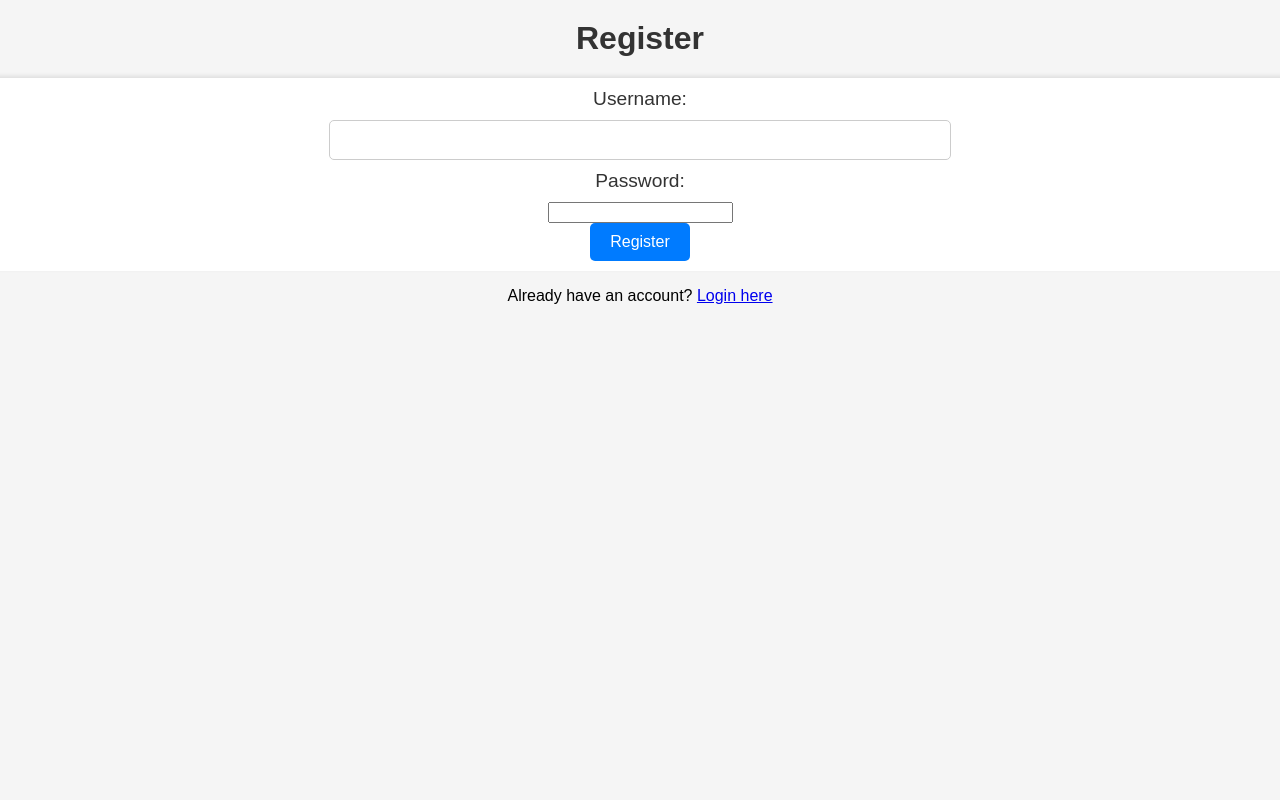
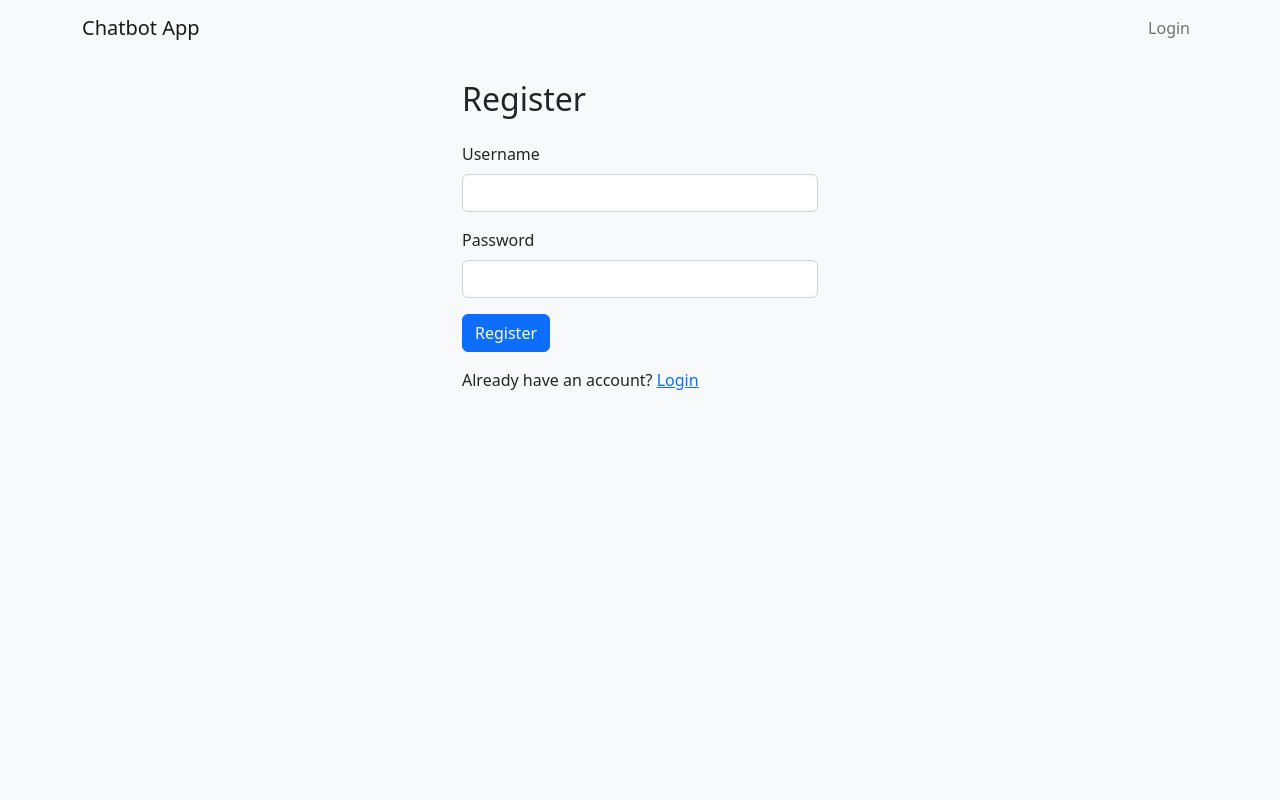
Before and after one commit to lukeckprobierts/KZUhelp, a Flask app: page /register in a window 1280 px wide. Run offline with Flask 3, Linux system fonts and the light colour scheme.

Commit message:
completely refactored/rewrote the App. now allows for easier RAG support, less messy code. Full chatbot functionality. Prepared for installation of chromaDB-based RAG. Documentation vastly improved(added README and requirements.txt)

```diff
--- a/app.py
+++ b/app.py
@@ -1,107 +1,190 @@
-from flask import Flask, render_template, request, redirect, url_for, flash, session, Response, stream_with_context
-from flask_sqlalchemy import SQLAlchemy
-from flask_login import LoginManager, UserMixin, login_user, login_required, logout_user, current_user
+from flask import Flask, render_template, request, redirect, url_for, flash, session, Response, jsonify, stream_with_context
 from config import Config
-from ollama import chat
-import uuid
-
+from extensions import db  # Import db from the new file
+import requests
+import json
+from werkzeug.security import generate_password_hash, check_password_hash
+import ollama
 app = Flask(__name__)
 app.config.from_object(Config)
-app.config['SQLALCHEMY_DATABASE_URI'] = 'sqlite:///app.db'
-app.config['SQLALCHEMY_TRACK_MODIFICATIONS'] = False
-app.secret_key = 'your_secret_key'
+db.init_app(app)
 
-db = SQLAlchemy(app)
-login_manager = LoginManager(app)
-login_manager.login_view = 'login'
+# Import models AFTER db is initialized
+from models import User, ChatSession, Message
 
-class User(UserMixin, db.Model):
-    id = db.Column(db.Integer, primary_key=True)
-    username = db.Column(db.String(150), unique=True, nullable=False)
-    password = db.Column(db.String(150), nullable=False)
 
-class Conversation(db.Model):
-    id = db.Column(db.Integer, primary_key=True)
-    user_id = db.Column(db.Integer, db.ForeignKey('user.id'), nullable=False)
-    role = db.Column(db.String(10), nullable=False)
-    content = db.Column(db.Text, nullable=False)
 
-with app.app_context():
-    db.create_all()
+# Helper: Login required decorator
 
-@login_manager.user_loader
-def load_user(user_id):
-    return User.query.get(int(user_id))
+from functools import wraps
+def login_required(f):
+    @wraps(f)
+    def decorated_function(*args, **kwargs):
+        if "user_id" not in session:
+            return redirect(url_for('login'))
+        return f(*args, **kwargs)
+    return decorated_function
+
+
+# Routes for Authentication
+
+@app.route('/register', methods=['GET', 'POST'])
+def register():
+    if request.method == 'POST':
+        username = request.form.get("username")
+        password = request.form.get("password")
+        if not username or not password:
+            flash("Username and password required", "danger")
+            return redirect(url_for('register'))
+        # Check if user exists
+        if User.query.filter_by(username=username).first():
+            flash("Username already exists", "warning")
+            return redirect(url_for('register'))
+        # Create user and hash password
+        new_user = User(username=username, password_hash=generate_password_hash(password))
+        db.session.add(new_user)
+        db.session.commit()
+        flash("Registration successful. Please log in.", "success")
+        return redirect(url_for('login'))
+    return render_template("register.html")
 
 @app.route('/login', methods=['GET', 'POST'])
 def login():
     if request.method == 'POST':
-        username = request.form['username']
-        password = request.form['password']
+        username = request.form.get("username")
+        password = request.form.get("password")
         user = User.query.filter_by(username=username).first()
-        if user and user.password == password:
-            login_user(user)
-            return redirect(url_for('home'))
+        if user and check_password_hash(user.password_hash, password):
+            session["user_id"] = user.id
+            session["username"] = user.username
+            return redirect(url_for('chat'))
         else:
-            flash('Invalid username or password')
-    return render_template('login.html')
+            flash("Invalid credentials", "danger")
+            return redirect(url_for('login'))
+    return render_template("login.html")
 
 @app.route('/logout')
-@login_required
 def logout():
-    logout_user()
+    session.clear()
+    flash("Logged out successfully", "success")
     return redirect(url_for('login'))
 
-@app.route('/register', methods=['GET', 'POST'])
-def register():
-    if request.method == 'POST':
-        username = request.form['username']
-        password = request.form['password']
-        if User.query.filter_by(username=username).first():
-            flash('Username already exists')
-        else:
-            new_user = User(username=username, password=password)
-            db.session.add(new_user)
-            db.session.commit()
-            login_user(new_user)
-            return redirect(url_for('home'))
-    return render_template('register.html')
+# Chat Interface & Session Management, setting up routes for chat sessions, login, registration, and chat history.
 
-def ChatBot_query(user_id, prompt):
-    # Retrieve the conversation history for the user
-    conversation_history = Conversation.query.filter_by(user_id=user_id).all()
+@app.route('/')
+@login_required
+def index():
+    return redirect(url_for('chat'))
 
-    # Add the new user prompt to the conversation history
-    new_user_message = Conversation(user_id=user_id, role='user', content=prompt)
-    db.session.add(new_user_message)
+@app.route('/chat')
+@login_required
+def chat():
+    # Load user sessions for sidebar
+    user_sessions = ChatSession.query.filter_by(user_id=session["user_id"]).all()
+    if not user_sessions:
+        # Create a default session if none exists
+        default_session = ChatSession(name="Default Chat", user_id=session["user_id"])
+        db.session.add(default_session)
+        db.session.commit()
+        user_sessions = [default_session]
+    return render_template("chat.html", sessions=user_sessions)
+
+
+@app.route('/create_session', methods=['POST'])
+@login_required
+def create_session():
+    name = request.form.get("session_name", "New Chat")
+    new_session = ChatSession(name=name, user_id=session["user_id"])
+    db.session.add(new_session)
+    db.session.commit()
+    return redirect(url_for('chat'))
+
+@app.route('/rename_session/<int:session_id>', methods=['POST'])
+@login_required
+def rename_session(session_id):
+    new_name = request.form.get("new_name")
+    chat_session = ChatSession.query.filter_by(id=session_id, user_id=session["user_id"]).first()
+    if chat_session and new_name:
+        chat_session.name = new_name
+        db.session.commit()
+    return redirect(url_for('chat'))
+
+@app.route('/delete_session/<int:session_id>', methods=['POST'])
+@login_required
+def delete_session(session_id):
+    chat_session = ChatSession.query.filter_by(id=session_id, user_id=session["user_id"]).first()
+    if chat_session:
+        db.session.delete(chat_session)
+        db.session.commit()
+    return redirect(url_for('chat'))
+
+@app.route('/chat_history/<int:session_id>')
+@login_required
+def chat_history(session_id):
+    chat_session = ChatSession.query.filter_by(id=session_id, user_id=session["user_id"]).first_or_404()
+    messages = Message.query.filter_by(session_id=chat_session.id).order_by(Message.timestamp.asc()).all()
+    history = [{"is_user": msg.is_user, "content": msg.content, "timestamp": msg.timestamp.isoformat()} for msg in messages]
+    return jsonify(history)
+
+# Chat message sending and streaming response
+
+OLLAMA_API_URL = "http://localhost:11434/api/generate"
+
+
+
+def stream_and_save_response(user_message, chat_session):
+    complete_response = ""
+    try:
+        # Call the Ollama chat function with the hardcoded model.
+        # have to replace this with a choose model function later.
+        # For now, we are using the gemma3:27b model, best thing that runs on my current nvidia p40 gpu.
+        # The stream=True parameter allows for streaming responses.
+        # The generator yields each chunk of the response as it's received., yield is used instead of return because we want to stream the response.
+        # The stream_with_context function keeps the request context active while streaming.
+        stream = ollama.chat('gemma3:27b', [{'role': 'user', 'content': user_message}], stream=True)
+        for chunk in stream:
+            text_chunk = chunk['message']['content']
+            complete_response += text_chunk
+            yield text_chunk  # Yield each chunk as it's received.
+        yield "\n"  # Optionally yield a new line.
+    except Exception as e:
+        error_msg = f"Error: {e}"
+        yield error_msg
+        complete_response = error_msg
+    # Save the complete response to the DB.
+    bot_msg = Message(session_id=chat_session.id, is_user=False, content=complete_response)
+    db.session.add(bot_msg)
     db.session.commit()
 
-    # Prepare the conversation history for the chat API
-    messages = [{'role': conv.role, 'content': conv.content} for conv in conversation_history]
-    messages.append({'role': 'user', 'content': prompt})
+@app.route('/send_message', methods=['POST'])
+@login_required
+def send_message():
+    data = request.get_json()
+    user_message = data.get("message")
+    session_id = data.get("session_id")
 
-    # Call the chat API with the updated conversation history
-    stream = chat(
-        model='gemma3:27b',
-        messages=messages,
-        stream=True,
+    # make sure the chat session exists.
+    chat_session = ChatSession.query.filter_by(id=session_id, user_id=session["user_id"]).first()
+    if not chat_session:
+        return jsonify({"error": "Chat session not found"}), 404
+
+    # Save the user's message.
+    user_msg = Message(session_id=chat_session.id, is_user=True, content=user_message)
+    db.session.add(user_msg)
+    db.session.commit()
+
+    # Wrap the generator with stream_with_context to keep the request context active.
+    return Response(
+        stream_with_context(stream_and_save_response(user_message, chat_session)),
+        mimetype='text/plain'
     )
 
-    # Process the response and update the conversation history
-    for chunk in stream:
-        message_content = chunk['message']['content']
-        new_assistant_message = Conversation(user_id=user_id, role='assistant', content=message_content)
-        db.session.add(new_assistant_message)
-        db.session.commit()
-        yield f"{message_content}"
 
-@app.route("/", methods=['GET', 'POST'])
-@login_required
-def home():
-    if request.method == 'POST':
-        user_input = request.form['inputText']
-        return Response(stream_with_context(ChatBot_query(current_user.id, user_input)), content_type='text/event-stream')
-    return render_template("index.html")
 
-if __name__ == "__main__":
+# Run the application
+
+if __name__ == '__main__':
+    # Create DB tables if they don't exist yet.
+    with app.app_context():
+        db.create_all()
     app.run(debug=True)
--- /dev/null
+++ b/extensions.py
@@ -0,0 +1,5 @@
+# extensions.py
+from flask_sqlalchemy import SQLAlchemy
+
+db = SQLAlchemy()
+# This file is used to initialize the database connection and ORM for the Flask application.
--- a/static/css/style.css
+++ b/static/css/style.css
@@ -1,99 +1,7 @@
 body {
-  font-family: Arial, sans-serif;
-  background-color: #f5f5f5;
-  margin: 0;
-  padding: 0;
-  display: flex;
-  flex-direction: column;
-  align-items: center;
-  height: 100vh;
+    background-color: #f8f9fa;
 }
 
-h1 {
-  color: #333;
-  margin-top: 20px;
+#chat-window {
+    background-color: #ffffff;
 }
-
-.chat-container {
-  width: 80%; /* Make the chat container take up 80% of the screen width */
-  max-width: 1600px; /* Set a max-width for very large screens */
-  background-color: #fff;
-  padding: 20px;
-  border-radius: 5px;
-  box-shadow: 0 2px 4px rgba(0, 0, 0, 0.1);
-  overflow-y: auto;
-  flex-grow: 1;
-  margin-bottom: 10px;
-}
-
-.message {
-  width: 60%; /* Make messages take up 60% of the chat container */
-  margin-bottom: 10px;
-  padding: 10px;
-  border-radius: 5px;
-  box-sizing: border-box; /* Ensure padding is included in the width */
-}
-
-.message.user {
-  background-color: #007bff;
-  color: #fff;
-  align-self: flex-end;
-}
-
-.message.assistant {
-  background-color: #e1e1e1;
-  color: #333;
-  align-self: flex-start;
-}
-
-form {
-  display: flex;
-  flex-direction: column;
-  align-items: center;
-  width: 100%;
-  padding: 10px;
-  background-color: #fff;
-  box-shadow: 0 -2px 4px rgba(0, 0, 0, 0.1);
-}
-
-label {
-  margin-bottom: 10px;
-  font-size: 1.2em;
-  color: #333;
-}
-
-input[type="text"] {
-  width: 80%;
-  max-width: 600px;
-  padding: 10px;
-  margin-bottom: 10px;
-  border: 1px solid #ccc;
-  border-radius: 5px;
-  font-size: 1em;
-}
-
-button[type="submit"] {
-  padding: 10px 20px;
-  font-size: 1em;
-  color: #fff;
-  background-color: #007bff;
-  border: none;
-  border-radius: 5px;
-  cursor: pointer;
-}
-
-button[type="submit"]:disabled {
-  background-color: #ccc;
-  cursor: not-allowed;
-}
-
-#response {
-  width: 100%;
-  max-width: 1600px; /* Set a max-width for very large screens */
-  display: flex;
-  flex-direction: column;
-  align-items: center;
-  padding: 20px;
-  overflow-y: auto;
-  flex-grow: 1;
-}
--- /dev/null
+++ b/templates/base.html
@@ -0,0 +1,49 @@
+
+<!--
+This is the base HTML template for the Flask application. It includes the Bootstrap CSS framework for styling and a navigation bar that changes based on whether the user is logged in or not. The content block is where specific page content will be injected, and it also includes a section for displaying flash messages.
+The script block at the end is where JavaScript files can be included, and it also initializes a variable for the current session ID, which is used in the chat functionality. I need to replace the placeholders and make custom ui once the app is fully functional.
+-->
+<!DOCTYPE html>
+<html lang="en">
+<head>
+    <meta charset="UTF-8">
+    <title>Chatbot App</title>
+    <link href="https://cdn.jsdelivr.net/npm/bootstrap@5.2.0/dist/css/bootstrap.min.css" rel="stylesheet">
+    <link rel="stylesheet" href="{{ url_for('static', filename='css/style.css') }}">
+</head>
+<body>
+    <nav class="navbar navbar-expand-lg navbar-light bg-light">
+      <div class="container">
+        <a class="navbar-brand" href="{{ url_for('chat') }}">Chatbot App</a>
+        <div class="collapse navbar-collapse">
+          <ul class="navbar-nav ms-auto">
+            {% if session.get('username') %}
+              <li class="nav-item">
+                <span class="nav-link">Hello, {{ session['username'] }}</span>
+              </li>
+              <li class="nav-item">
+                <a class="nav-link" href="{{ url_for('logout') }}">Logout</a>
+              </li>
+            {% else %}
+              <li class="nav-item">
+                <a class="nav-link" href="{{ url_for('login') }}">Login</a>
+              </li>
+            {% endif %}
+          </ul>
+        </div>
+      </div>
+    </nav>
+    <div class="container mt-4">
+        {% with messages = get_flashed_messages(with_categories=true) %}
+          {% if messages %}
+            {% for category, message in messages %}
+              <div class="alert alert-{{ category }}">{{ message }}</div>
+            {% endfor %}
+          {% endif %}
+        {% endwith %}
+        {% block content %}{% endblock %}
+    </div>
+    <script src="https://cdn.jsdelivr.net/npm/bootstrap@5.2.0/dist/js/bootstrap.bundle.min.js"></script>
+    {% block scripts %}{% endblock %}
+</body>
+</html>
--- a/templates/register.html
+++ b/templates/register.html
@@ -1,18 +1,20 @@
-<!DOCTYPE html>
-<html>
-<head>
-    <title>Register</title>
-    <link rel="stylesheet" href="{{ url_for('static', filename='css/style.css') }}">
-</head>
-<body>
-    <h1>Register</h1>
-    <form method="POST">
-        <label for="username">Username:</label>
-        <input type="text" id="username" name="username" required>
-        <label for="password">Password:</label>
-        <input type="password" id="password" name="password" required>
-        <button type="submit">Register</button>
-    </form>
-    <p>Already have an account? <a href="{{ url_for('login') }}">Login here</a></p>
-</body>
-</html>
+{% extends "base.html" %}
+{% block content %}
+<div class="row justify-content-center">
+    <div class="col-md-4">
+        <h2 class="mb-4">Register</h2>
+        <form method="POST">
+            <div class="mb-3">
+                <label for="username" class="form-label">Username</label>
+                <input type="text" class="form-control" name="username" required>
+            </div>
+            <div class="mb-3">
+                <label for="password" class="form-label">Password</label>
+                <input type="password" class="form-control" name="password" required>
+            </div>
+            <button type="submit" class="btn btn-primary">Register</button>
+            <p class="mt-3">Already have an account? <a href="{{ url_for('login') }}">Login</a></p>
+        </form>
+    </div>
+</div>
+{% endblock %}
```
Also changed, not shown: config.py (+6 -1 lines), models.py (added, +22 -0 lines), requirements.txt (+6 -3 lines), static/js/chat.js (added, +126 -0 lines), templates/chat.html (added, +44 -0 lines), templates/index.html (deleted, +0 -58 lines), templates/login.html (+20 -18 lines), app.db (added), readme.md (added).
